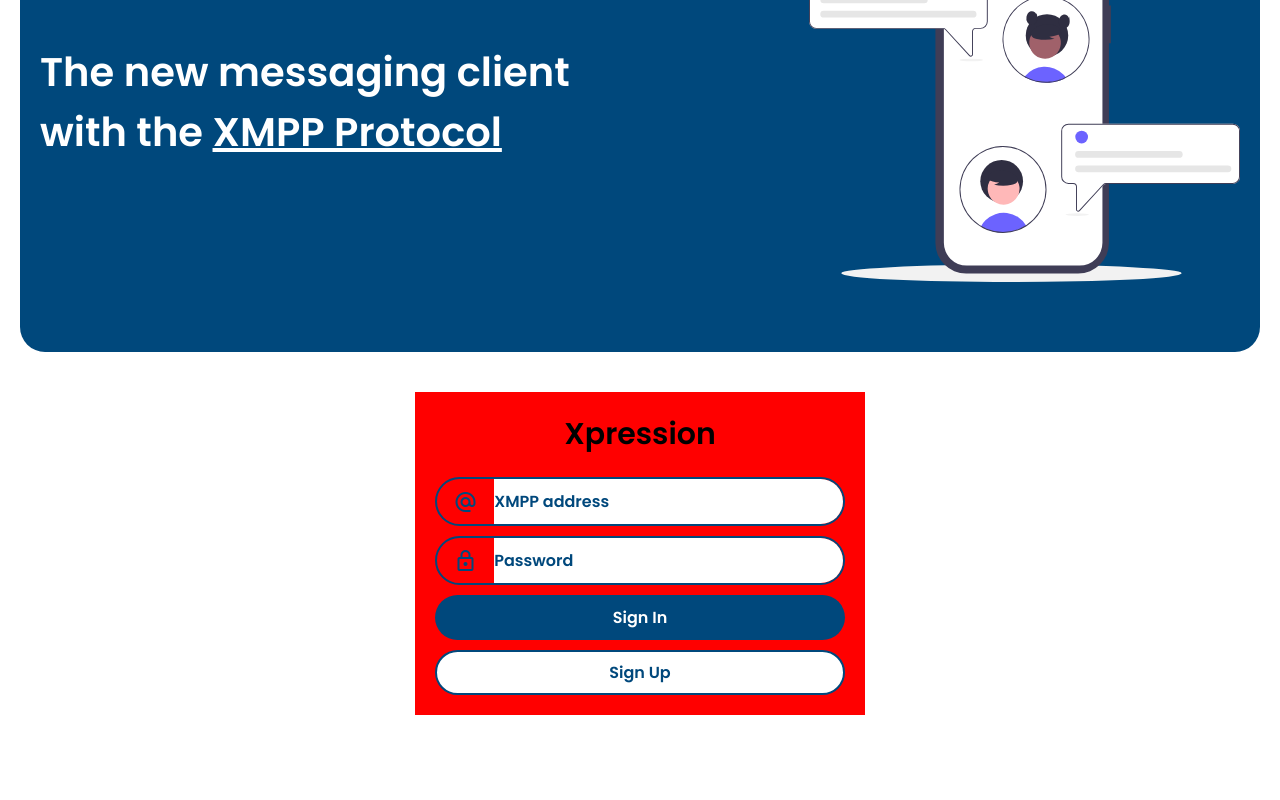
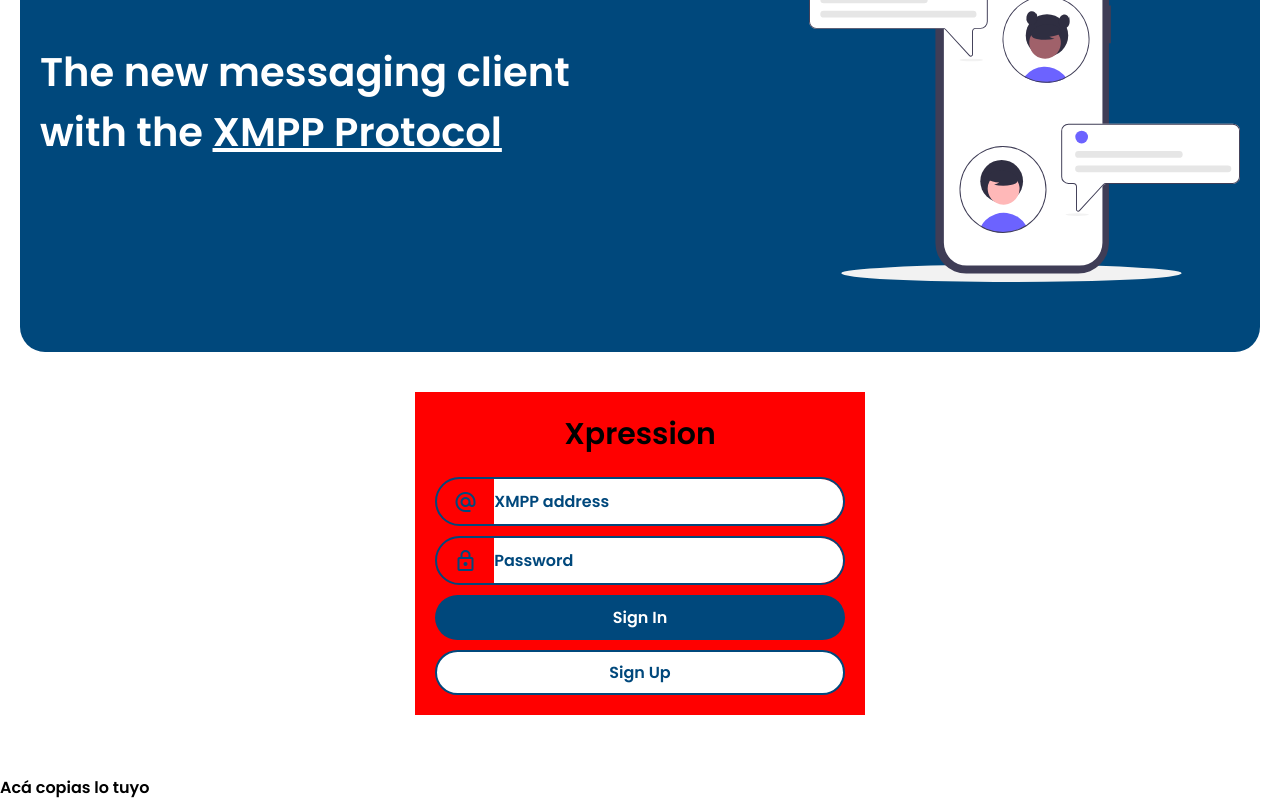
Before and after one commit to leonardosoplapuco/Xpression, a React (Create React App) app in the folder front-end/: page / in a window 1280 px wide. Shown: the part 253-1053 px from the top of the page. Before the commit the page ends 1028 px from the top, so only its background shows below. Built offline with nearby package versions, Linux system fonts and the light colour scheme.

Commit message:
Mod: App.js file - Correct import

```diff
--- a/front-end/src/App/App.js
+++ b/front-end/src/App/App.js
@@ -3,7 +3,7 @@ import Header from '../Components/Header/Header';
 import Hero from '../Components/Hero/Hero';
 import Login from '../Components/Login/Login';
 import ServersTable from '../Components/ServersTable/ServersTable';
-import Footer from '../Components/Footer/Footer'
+import Footer from '../Components/Footer/Footer';
 
 function App() {
     return (
@@ -12,6 +12,7 @@ function App() {
             <Hero/>
             <Login/>
             <ServersTable/>
+            <Footer/>
         </div>
     );
 }
```
